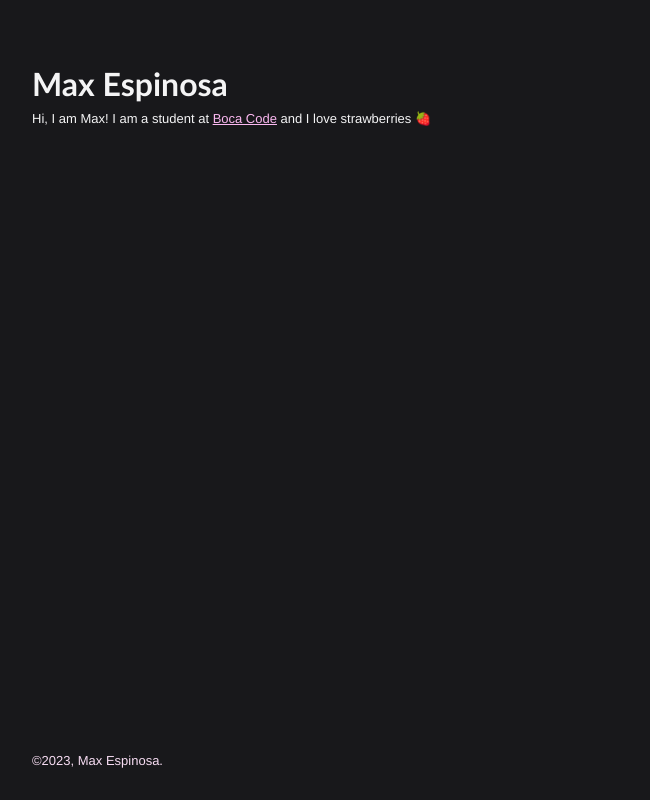
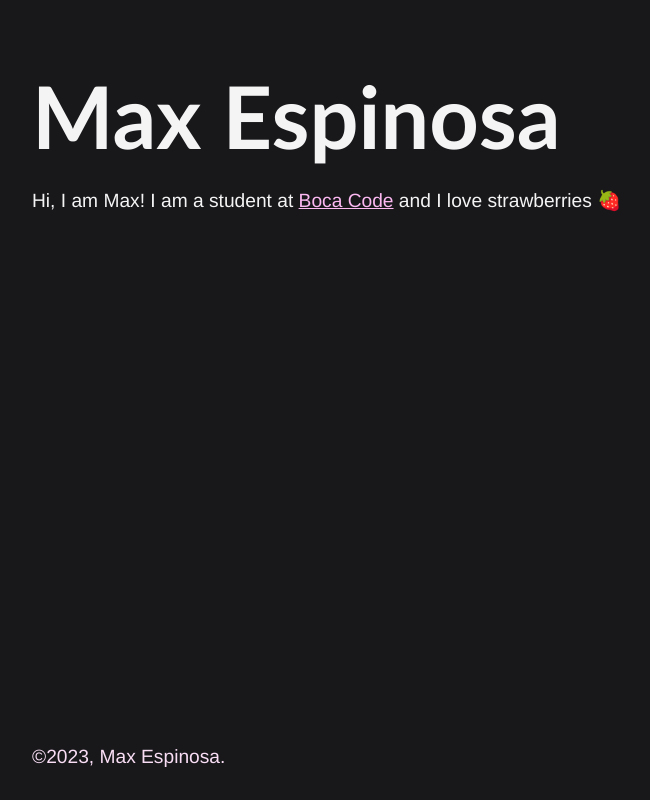
Before and after one commit to maxespinosa19/html-deployed, a plain HTML site: page index.html in a window 1280 px wide. Shown: the whole page, without its empty margins (32-682 px from the left). Drawn offline with Linux system fonts and the light colour scheme.

Commit message:
updated styles

```diff
--- a/styles.css
+++ b/styles.css
@@ -22,9 +22,12 @@ h1, h2, h3, h4{
     font-family: 'Gill Sans', 'Gill Sans MT', Calibri, 'Trebuchet MS', sans-serif;
     margin-bottom: 0.25em;
 }
+h1{
+    font-size: calc(2.2rem + 4vw)
+}
 
 p{
-    font-size: small;
+    font-size: 1.2rem;
 }
 
 a{
```
